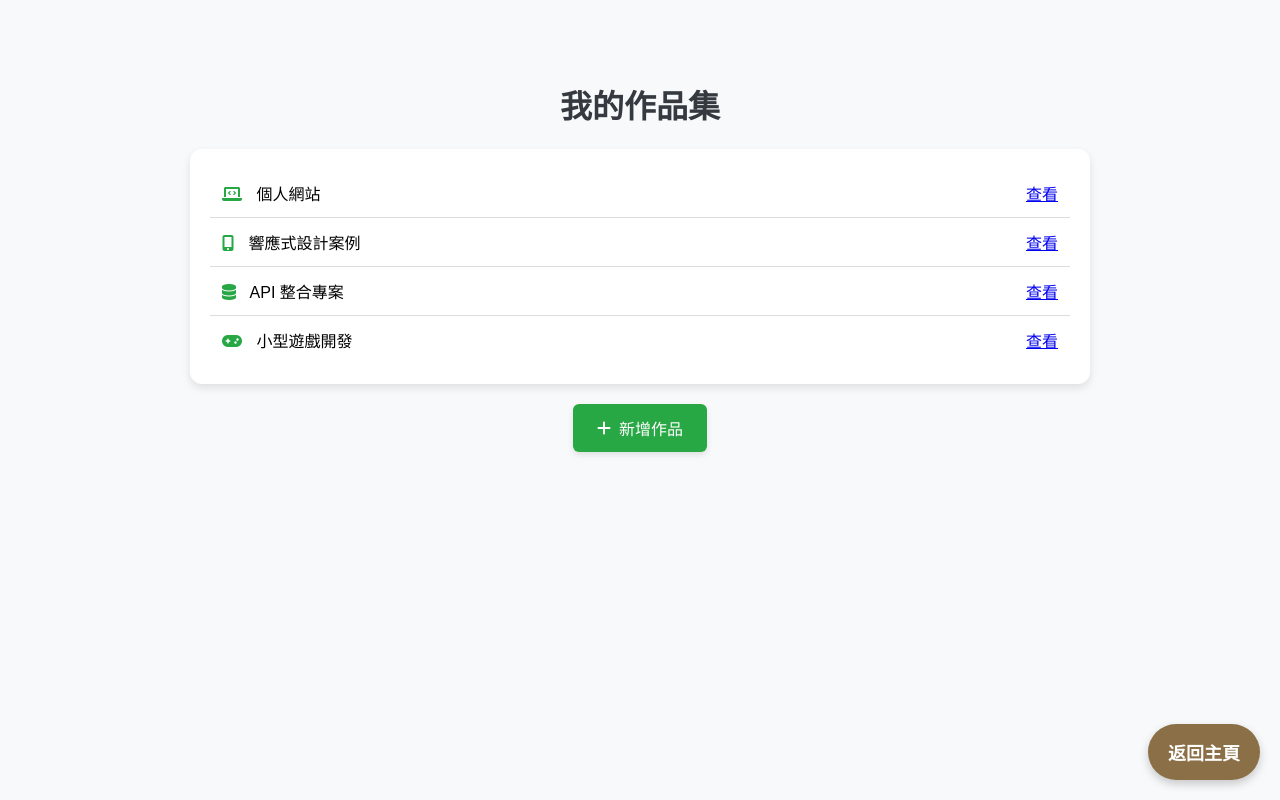
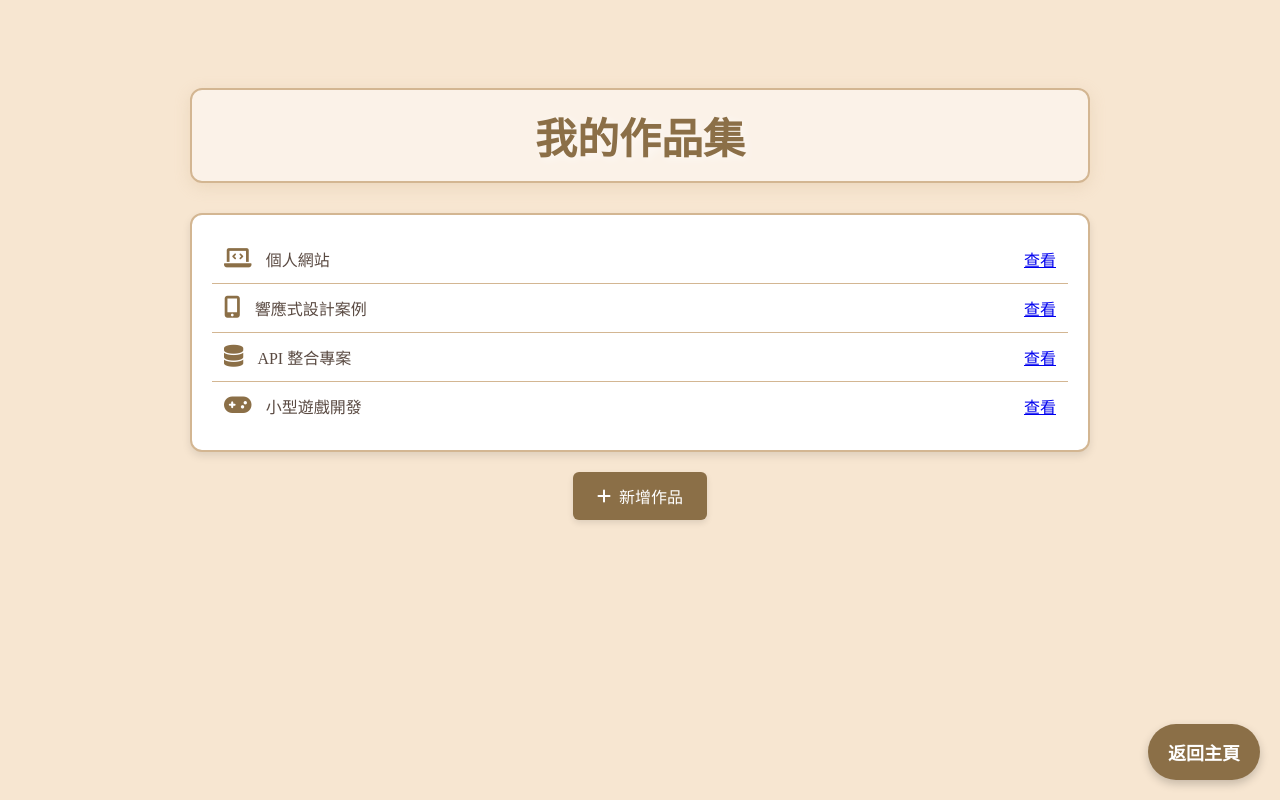
Before and after one commit to chanvivi/--01, a plain HTML site: page working.html in a window 1280 px wide. Drawn offline with Linux system fonts and the light colour scheme.

Commit message:
調整CSS代碼

```diff
--- a/css/working.css
+++ b/css/working.css
@@ -1,40 +1,63 @@
 body {
-    font-family: 'Poppins', sans-serif;
+    font-family: 'Noto Serif Georgian', serif;
     max-width: 900px;
     margin: 40px auto;
     padding: 20px;
-    background-color: #f8f9fa;
+    background-color: #f7e6d1; /* 與主要頁面保持一致 */
     text-align: center;
+    color: #5a4a42;
 }
+
 h1 {
-    color: #343a40;
+    color: #8b6f47;
+    font-size: 42px;
+    margin-bottom: 30px;
+    padding: 15px 30px;
+    background: rgba(255, 255, 255, 0.5);
+    border-radius: 12px;
+    text-shadow: 2px 2px 10px rgba(255, 255, 255, 0.6);
+    font-weight: bold;
+    border: 2px solid #d3b692;
+    box-shadow: 0 4px 15px rgba(211, 182, 146, 0.3);
 }
+
 .portfolio-container {
     background: white;
     border-radius: 12px;
     padding: 20px;
     box-shadow: 0 4px 8px rgba(0, 0, 0, 0.1);
     text-align: left;
+    border: 2px solid #d3b692;
 }
+
 .project-item {
     display: flex;
     align-items: center;
     justify-content: space-between;
     padding: 12px;
-    border-bottom: 1px solid #ddd;
+    border-bottom: 1px solid #d3b692;
+    transition: background 0.2s ease;
 }
+
 .project-item:last-child {
     border-bottom: none;
 }
+
+.project-item:hover {
+    background: rgba(211, 182, 146, 0.1);
+}
+
 .project-item i {
     margin-right: 10px;
-    color: #28a745;
+    color: #8b6f47;
+    font-size: 22px;
 }
+
 .button {
     display: inline-flex;
     align-items: center;
     padding: 12px 24px;
-    background-color: #28a745;
+    background-color: #8b6f47;
     color: white;
     text-decoration: none;
     border-radius: 6px;
@@ -43,12 +66,15 @@ h1 {
     box-shadow: 0 3px 6px rgba(0, 0, 0, 0.1);
     transition: background 0.3s;
 }
+
 .button:hover {
-    background-color: #218838;
+    background-color: #493825;
 }
+
 .button i {
     margin-right: 8px;
 }
+
 /* 懸浮按鈕 */
 .floating-back-button {
     position: fixed;
```
Lines whose indentation alone changed are shown as unchanged.
